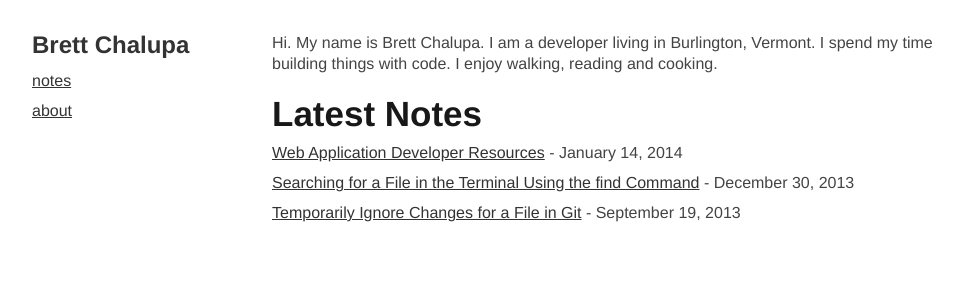
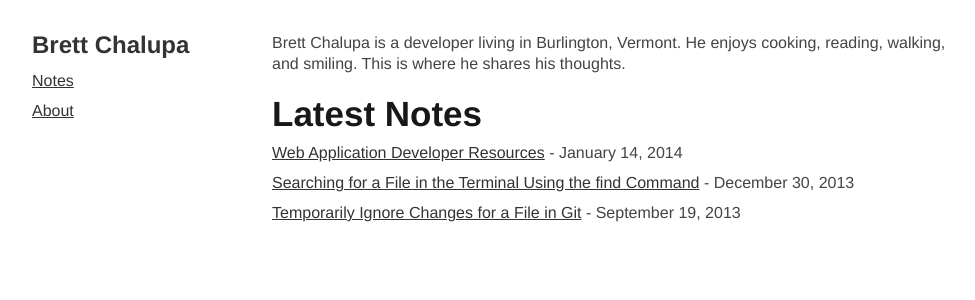
Before and after one commit to brettchalupa/brettchalupa.github.io, a Jekyll site: the page built from index.html, in a window 1280 px wide. Shown: the top 300 px of the page, without its empty margins (138-1113 px from the left). Built offline with Jekyll 4.4.1, drawn with Linux system fonts in a browser that asks for light colours; Markdown is read by kramdown in place of the engine named in the settings.

Commit message:
Class it up a bit.
- use capital letters for the menu nav
- add third person bio

```diff
--- a/_layouts/default.html
+++ b/_layouts/default.html
@@ -23,8 +23,8 @@
       <div class="three columns">
         <h1 class="title"><a href="/">{{ site.name }}</a></h1>
         <ul class="nav">
-          <li class="nav-item"><a href="/notes.html">notes</a></li>
-          <li class="nav-item"><a href="/about.html">about</a></li>
+          <li class="nav-item"><a href="/notes.html">Notes</a></li>
+          <li class="nav-item"><a href="/about.html">About</a></li>
         </ul>
       </div>
 
--- a/about.html
+++ b/about.html
@@ -5,7 +5,7 @@ title: About - Brett Chalupa
 
 <div id="about">
   <h1>About</h1>
-  <p>Hi. My name is Brett, and I am a developer living in Burlington, Vermont.</p>
 
-  <p>I enjoy walking, reading and cooking.</p>
+  <p>Brett Chalupa is a developer living in Burlington, Vermont. He enjoys
+  cooking, reading, walking, and smiling. This is where he shares his thoughts.</p>
 </div>
--- a/index.html
+++ b/index.html
@@ -4,9 +4,8 @@ title: Brett Chalupa
 ---
 
 <div id="home">
-  <p>Hi. My name is Brett Chalupa. I am a developer living in Burlington,
-    Vermont. I spend my time building things with code. I enjoy walking, reading
-    and cooking.</p>
+  <p>Brett Chalupa is a developer living in Burlington, Vermont. He enjoys
+  cooking, reading, walking, and smiling. This is where he shares his thoughts.</p>
 
   <h2>Latest Notes</h2>
 
```
